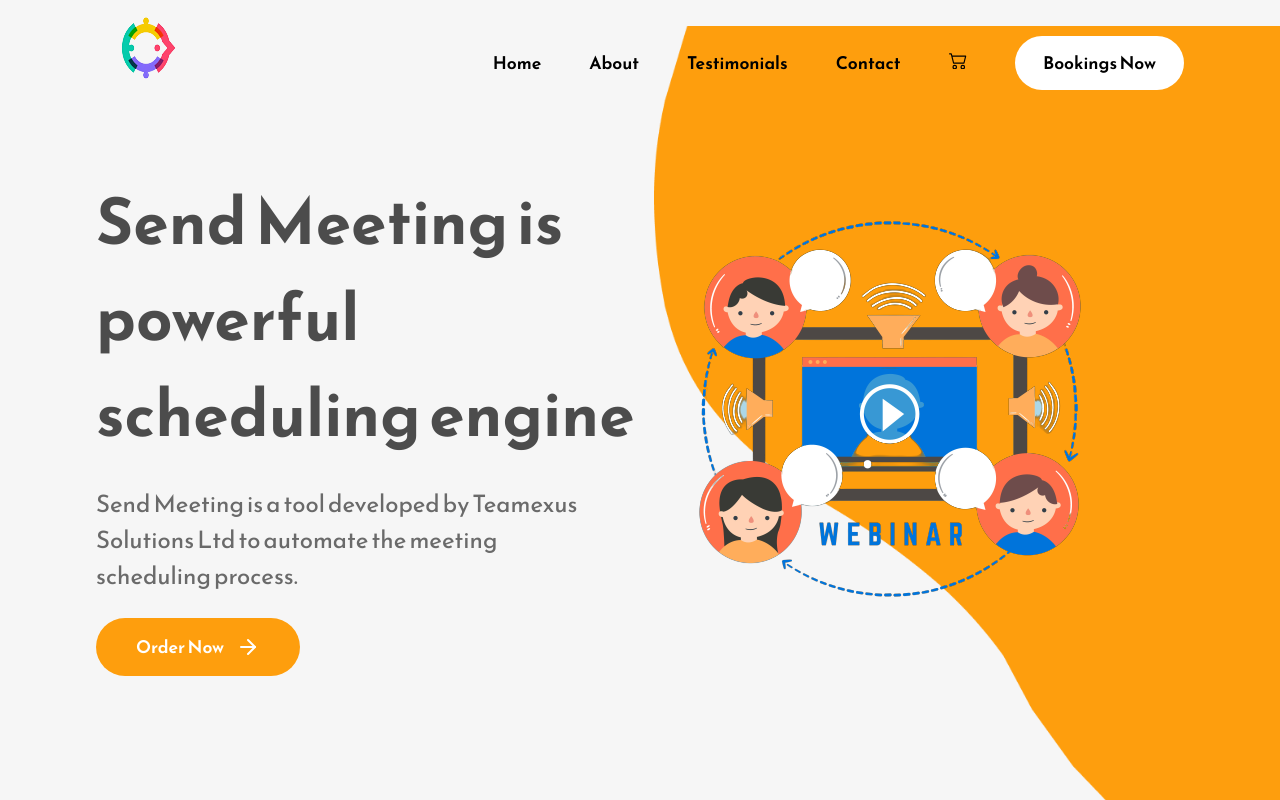
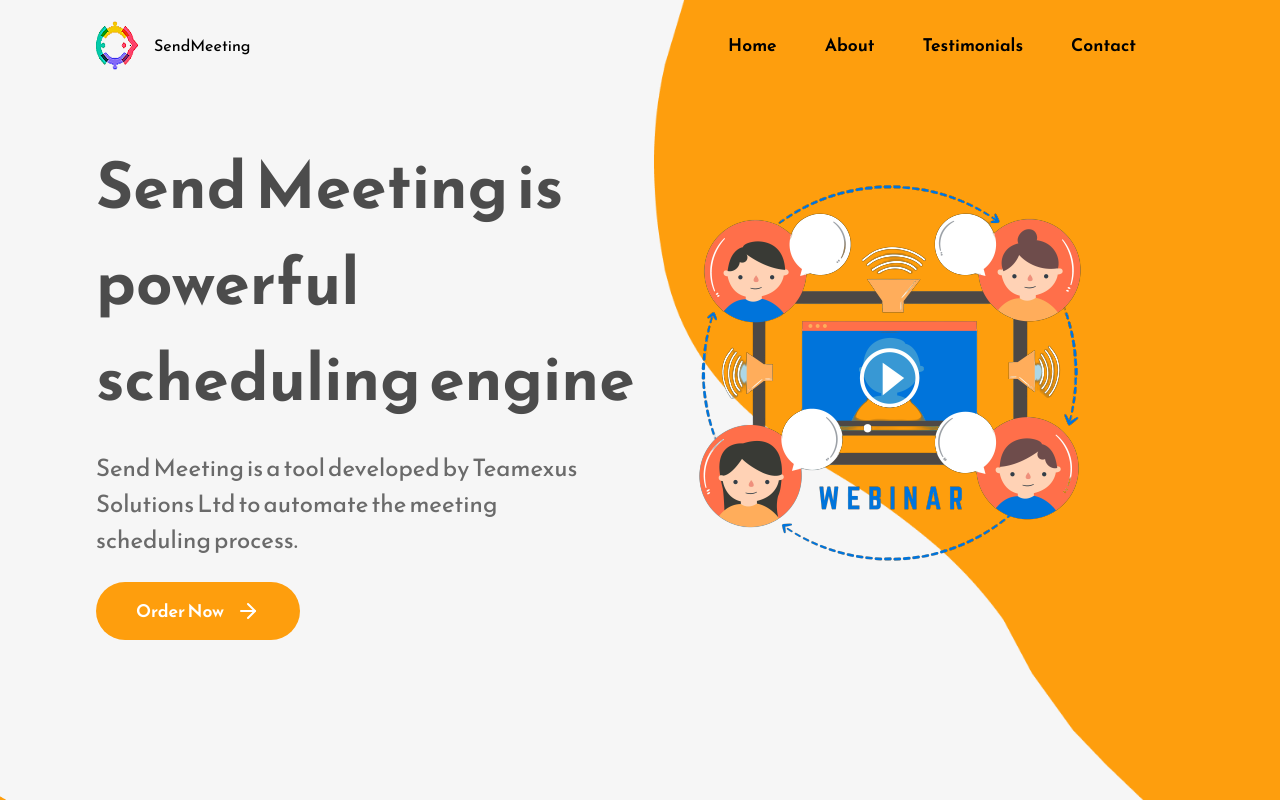
Before and after one commit to Rakib-Enam-Anik/food-zone, a React (Create React App) app: page / in a window 1280 px wide. Shown: the top 800 px of the page. Built offline with nearby package versions, Linux system fonts and the light colour scheme; a web font is replaced by a local one.

Commit message:
SendMeeting file added

```diff
--- a/src/App.css
+++ b/src/App.css
@@ -28,6 +28,19 @@ nav {
   align-items: center;
   justify-content: space-between;
   min-height: 90px;
+}
+.start {
+  display: flex;
+
+  align-items: center;
+}
+.start .text {
+ padding: 1rem;
+}
+
+.end {
+  display: flex;
+  align-items: center;
 }
 .navbar-menu-container {
   display: none;
--- a/src/Components/Home.js
+++ b/src/Components/Home.js
@@ -11,6 +11,7 @@ const Home = () => {
       <div className="home-banner-container">
         <div className="home-bannerImage-container">
           <img src={BannerBackground} alt="" />
+
         </div>
         <div className="home-text-section">
           <h1 className="primary-heading">
--- a/src/Components/Navbar.js
+++ b/src/Components/Navbar.js
@@ -1,7 +1,6 @@
 /* eslint-disable jsx-a11y/anchor-is-valid */
 import React, { useState } from "react";
 import Logo from "../Assets/SendMeeting.png";
-import { BsCart2 } from "react-icons/bs";
 import { HiOutlineBars3 } from "react-icons/hi2";
 import Box from "@mui/material/Box";
 import Drawer from "@mui/material/Drawer";
@@ -42,22 +41,23 @@ const Navbar = () => {
       icon: <ShoppingCartRoundedIcon />,
     },
 
+
   ];
   return (
     <nav>
-        <div className="nav-logo-container">
+      <div className="start">
         <img src={Logo} alt="" />
-
+        <p className="text" >SendMeeting</p>
       </div>
+      <div className="end">
         <div className="navbar-links-container">
           <a href="">Home</a>
           <a href="">About</a>
           <a href="">Testimonials</a>
           <a href="">Contact</a>
-          <a href="">
-            <BsCart2 className="navbar-cart-icon" />
-          </a>
-          <button className="primary-button">Bookings Now</button>
+
+
+        </div>
       </div>
       <div className="navbar-menu-container">
         <HiOutlineBars3 onClick={() => setOpenMenu(true)} />
```
Also changed, not shown: src/Assets/SendMeeting.png. Lines whose indentation alone changed are shown as unchanged.
